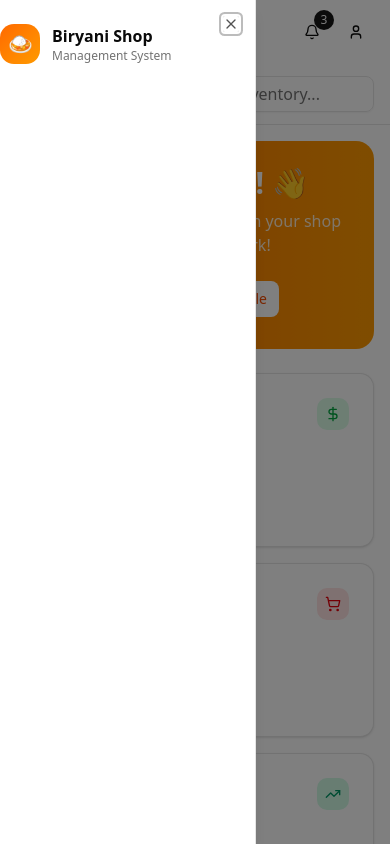
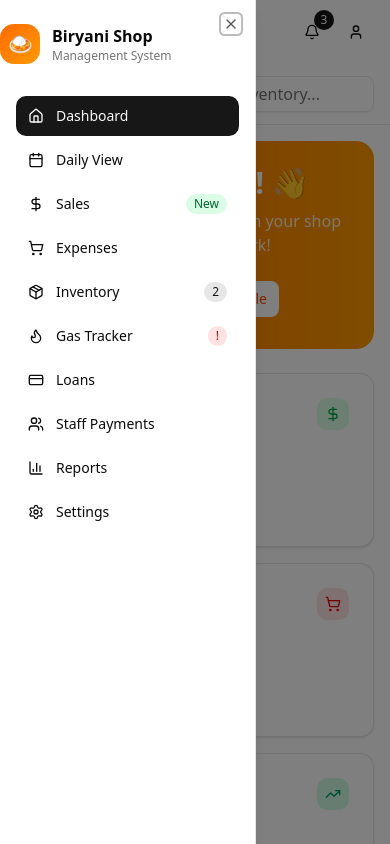
Before and after one commit to Aamir825/FMS, a React (Vite) app: page / in a window 390 px wide. Both pictures are taken after a click on the button 34 px from the left and 32 px from the top of the page. Built offline with nearby package versions, Linux system fonts and the light colour scheme.

Commit message:
feat: implement navigation menu in Header component with dynamic routing

```diff
--- a/src/components/Header/Header.jsx
+++ b/src/components/Header/Header.jsx
@@ -4,8 +4,31 @@ import { Button } from '@/components/ui/button';
 import { Input } from '@/components/ui/input';
 import { Sheet, SheetContent, SheetTrigger } from '@/components/ui/sheet';
 import { Badge } from '@/components/ui/badge';
+import {
+  Home,
+  Package,
+  Flame,
+  CreditCard,
+  BarChart3,
+  Settings,
+  Users,
+  ShoppingCart
+} from 'lucide-react';
+import { NavLink } from 'react-router-dom';
 
 const Header = () => {
+  const menuItems = [
+    { path: '/', icon: Home, label: 'Dashboard', badge: null },
+    { path: '/daily', icon: Calendar, label: 'Daily View', badge: null },
+    { path: '/sales', icon: DollarSign, label: 'Sales', badge: 'New' },
+    { path: '/expenses', icon: ShoppingCart, label: 'Expenses', badge: null },
+    { path: '/inventory', icon: Package, label: 'Inventory', badge: '2' },
+    { path: '/gas', icon: Flame, label: 'Gas Tracker', badge: '!' },
+    { path: '/loans', icon: CreditCard, label: 'Loans', badge: null },
+    { path: '/staff', icon: Users, label: 'Staff Payments', badge: null },
+    { path: '/reports', icon: BarChart3, label: 'Reports', badge: null },
+    { path: '/settings', icon: Settings, label: 'Settings', badge: null },
+  ];
   const [isMenuOpen, setIsMenuOpen] = useState(false);
 
   const today = new Date();
@@ -41,6 +64,43 @@ const Header = () => {
                     </div>
                   </div>
                 </div>
+
+                {/* Navigation */}
+  <nav className="p-4 space-y-1">
+    {menuItems.map((item) => (
+      <NavLink
+        key={item.path}
+        to={item.path}
+        onClick={() => setIsMenuOpen(false)}
+        className={({ isActive }) =>
+          `flex items-center justify-between px-3 py-2.5 rounded-lg text-sm font-medium transition-all ${
+            isActive
+              ? 'bg-primary text-primary-foreground'
+              : 'hover:bg-accent'
+          }`
+        }
+      >
+        <div className="flex items-center gap-3">
+          <item.icon className="h-4 w-4" />
+          {item.label}
+        </div>
+
+        {item.badge && (
+          <span
+            className={`text-xs px-2 py-0.5 rounded-full ${
+              item.badge === 'New'
+                ? 'bg-green-100 text-green-800'
+                : item.badge === '!'
+                ? 'bg-red-100 text-red-800'
+                : 'bg-primary/10 text-primary'
+            }`}
+          >
+            {item.badge}
+          </span>
+        )}
+      </NavLink>
+    ))}
+  </nav>
               </SheetContent>
             </Sheet>
             {/* Shop Brand (Always Visible) */}
```
Lines whose indentation alone changed are shown as unchanged.
